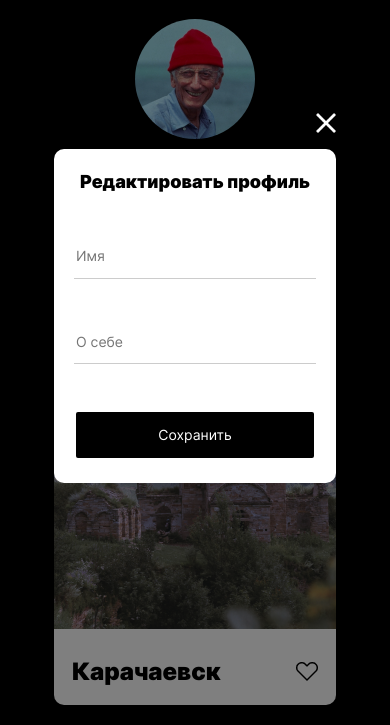
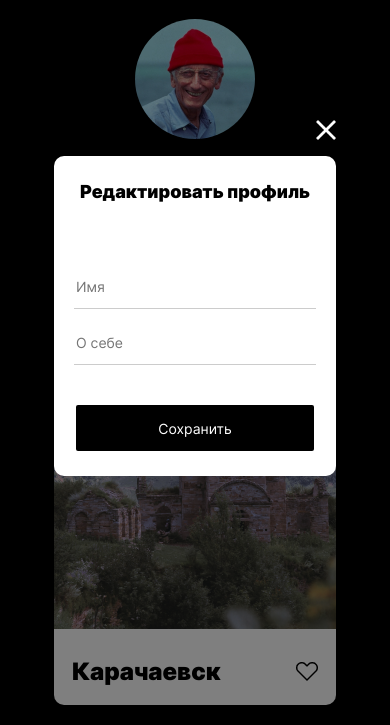
Before and after one commit to neydyxd/mesto, a plain HTML site: page index.html in a window 390 px wide. Both pictures are taken after a click on the button 294 px from the left and 287 px from the top of the page. Shown: the part 106-831 px from the top of the page. Drawn offline with Linux system fonts and the light colour scheme.

Commit message:
Add files via upload

```diff
--- a/blocks/popup/__input/popup__input.css
+++ b/blocks/popup/__input/popup__input.css
@@ -4,18 +4,22 @@
     padding-bottom: 13px;
     border: none;
     border-bottom: 1px solid rgba(0,0,0,0.2);
-    margin-top: 54px;
+    margin-top: 48px;
 }
-.popup__input:last-child{
-    margin-top: 20px;
+.popup__input:last-of-type{
+    margin-top: 22px;
 }
 
 
 @media screen and (min-width:320px) and (max-width:767px){
     .popup__input{
+        margin-top: 75px;
         width: 238px;
     }
     .popup__input:first-child{
         margin-top: 75px;
     }
+    .popup__input:last-of-type{
+        margin-top: 25px;
+    }
 }
--- a/blocks/popup/__save/poup__save.css
+++ b/blocks/popup/__save/poup__save.css
@@ -26,5 +26,6 @@
         height: 46px;
         font-size: 14px;
         line-height: 17px;
+        margin-top: 40px;
     }
 }
--- a/blocks/popup/__title/popup__title.css
+++ b/blocks/popup/__title/popup__title.css
@@ -10,6 +10,6 @@
         font-size: 18px;
         line-height: 22px;
         margin: 0 auto;
-        margin-top: 22px;
+        margin-top: 25px;
     }
 }
```
